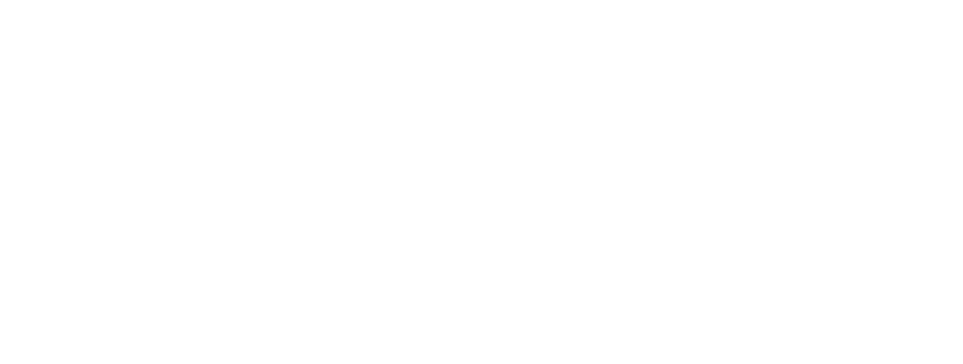
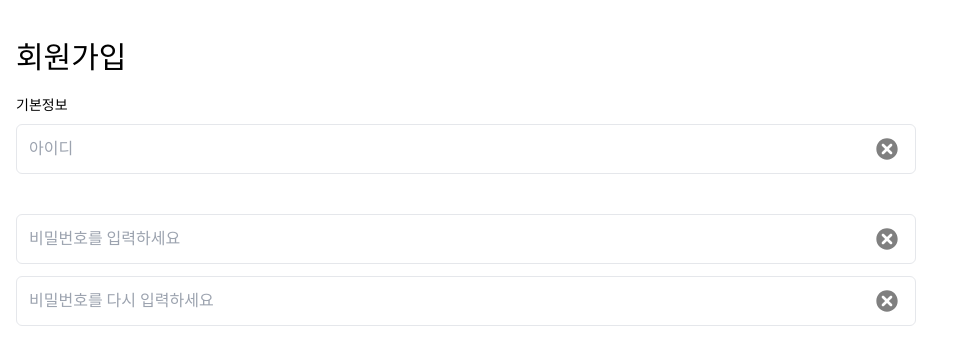
Before and after one commit to nara9709/stafull_front, a React (Create React App) app: page /signup in a window 1280 px wide. Before the commit this address had no page. Shown: the top 364 px of the page, without its empty margins (0-963 px from the left). Built offline with nearby package versions, Linux system fonts and the light colour scheme; a web font is replaced by a local one.

Commit message:
1. Signup page 2.seperate input component

```diff
--- a/src/App.jsx
+++ b/src/App.jsx
@@ -7,6 +7,7 @@
 import Staff from "./components/staff/Staff";
 import Wage from "./components/wage/Wage";
 import Setting from "./components/setting/Setting";
+import Signup from "./components/signup/Signup";
 
 function App() {
   useEffect(() => {});
@@ -15,6 +16,7 @@
       <BrowserRouter>
         <Routes>
           <Route path="/login" element={<Login />} />
+          <Route path="/signup" element={<Signup />} />
 
           {/* Pages only can aceess for user */}
           <Route element={<PrivateRoute />}>
--- /dev/null
+++ b/src/components/UI/Input.jsx
@@ -0,0 +1,28 @@
+import React from "react";
+import { TiDelete } from "react-icons/ti";
+
+import { useTranslation } from "react-i18next";
+
+const Input = ({ type, placeholder, onChange, value }) => {
+  const { t } = useTranslation();
+  return (
+    <div className="flex border-[1px] rounded-md px-3 py-2 justify-between  ">
+      <input
+        type={type}
+        className=" outline-none w-4/5"
+        placeholder={`${t(placeholder)}`}
+        name="id"
+        onChange={(e) => onChange(e.target.value)}
+        value={value}
+      />
+      <TiDelete
+        size={"2rem"}
+        color="grey"
+        onClick={() => onChange("")}
+        className="hover:cursor-pointer"
+      />
+    </div>
+  );
+};
+
+export default Input;
--- a/src/components/login/Signup.jsx
+++ /dev/null
@@ -1,5 +0,0 @@
-import React from "react";
-
-const Signup = (props) => <div>signup</div>;
-
-export default Signup;
--- a/src/components/login/login.jsx
+++ b/src/components/login/login.jsx
@@ -5,6 +5,7 @@
 import { TiDelete } from "react-icons/ti";
 import googleLogo from "../../images/google_logo.png";
 import { Link } from "react-router-dom";
+import Input from "../UI/Input";
 
 const Login = () => {
   const user = useAuth();
@@ -23,38 +24,20 @@
           <div className=" font-bold text-5xl text-[green]">STAFull</div>
         </h1>
         <div className="flex flex-col mt-5 gap-4">
-          <div className="flex border-[1px] rounded-md px-3 py-2 justify-between  ">
-            <input
-              type="text"
-              className=" outline-none w-4/5"
-              placeholder={`${t("id")}`}
-              name="id"
-              onChange={(e) => setId(e.target.value)}
-              value={id}
-            />
-            <TiDelete
-              size={"2rem"}
-              color="grey"
-              onClick={() => setId("")}
-              className="hover:cursor-pointer"
-            />
-          </div>
-          <div className="flex border-[1px] rounded-md px-3 py-2 justify-between  ">
-            <input
-              type="password"
-              className=" outline-none w-4/5"
-              placeholder={`${t("password")}`}
-              name="password"
-              onChange={(e) => setPassword(e.target.value)}
-              value={password}
-            />
-            <TiDelete
-              size={"2rem"}
-              color="grey"
-              onClick={() => setPassword("")}
-              className="hover:cursor-pointer"
-            />
-          </div>
+          <Input
+            type={"text"}
+            placeholder={`${t("id")}`}
+            onChange={setId}
+            value={id}
+            name="id"
+          />
+          <Input
+            type={"password"}
+            placeholder={`${t("password")}`}
+            onChange={setPassword}
+            value={[password]}
+            name="password"
+          />
         </div>
         {user.user && (
           <Button btnText={`${t("logout")}`} onClick={user.logOut} />
@@ -70,8 +53,8 @@
         </div>
         <div>
           <p className="mt-7">
-            {t("notuser")}{" "}
-            <Link to={"signup"}>
+            {t("notuser")}
+            <Link to={"/signup"}>
               <span className=" underline hover:cursor-pointer">
                 {t("signup")}
               </span>
--- /dev/null
+++ b/src/components/signup/Signup.jsx
@@ -0,0 +1,51 @@
+import React, { useState } from "react";
+import { useTranslation } from "react-i18next";
+import Input from "../UI/Input";
+
+const Signup = (props) => {
+  //General info
+  const [id, setId] = useState();
+  const [password, setPassword] = useState();
+  const [passwordSec, setPasswordSec] = useState();
+
+  // Store info
+  const [storeName, setStoreName] = useState();
+  const [ownerName, setOwnerName] = useState();
+  const [dateOpening, setDateOpening] = useState();
+
+  const { t } = useTranslation();
+  return (
+    <section>
+      <h1 className=" text-3xl mt-10 text-left">{t("signup")}</h1>
+      <p className="mt-5 mb-2 text-left text-sm">
+        {t("userInfo")}
+        <input type="text" />
+      </p>
+      <Input
+        type={"text"}
+        placeholder={`${t("id")}`}
+        onChange={setId}
+        value={id}
+        name="id"
+      />
+      <div className="mt-10 flex flex-col gap-3">
+        <Input
+          type={"password"}
+          placeholder={`${t("typeyourpw")}`}
+          onChange={setPassword}
+          value={password}
+          name="password"
+        />
+        <Input
+          type={"password"}
+          placeholder={`${t("typeyourpw2")}`}
+          onChange={setPasswordSec}
+          value={passwordSec}
+          name="passwordSec"
+        />
+      </div>{" "}
+    </section>
+  );
+};
+
+export default Signup;
--- a/src/routes/pagesData.jsx
+++ b/src/routes/pagesData.jsx
@@ -4,7 +4,7 @@
 import { createBrowserRouter } from "react-router-dom";
 import Wage from "../components/wage/Wage";
 import Login from "../components/login/login";
-import Signup from "../components/login/signup";
+import Signup from "../components/signup/Signup";
 
 const pagesData = createBrowserRouter([
   {
--- a/src/utils/lang.js
+++ b/src/utils/lang.js
@@ -36,7 +36,7 @@
       logout: "로그아웃",
       loginWithGoogle: "sns로 간편하게 시작하기",
       notuser: "아직 회원이 아니신가요?",
-      signup: "가입하기",
+      signup: "회원가입",
       userInfo: "기본정보",
       storeInfo: "매장정보",
       usedId: "이미 사용 중인 아이디입니다",
```
